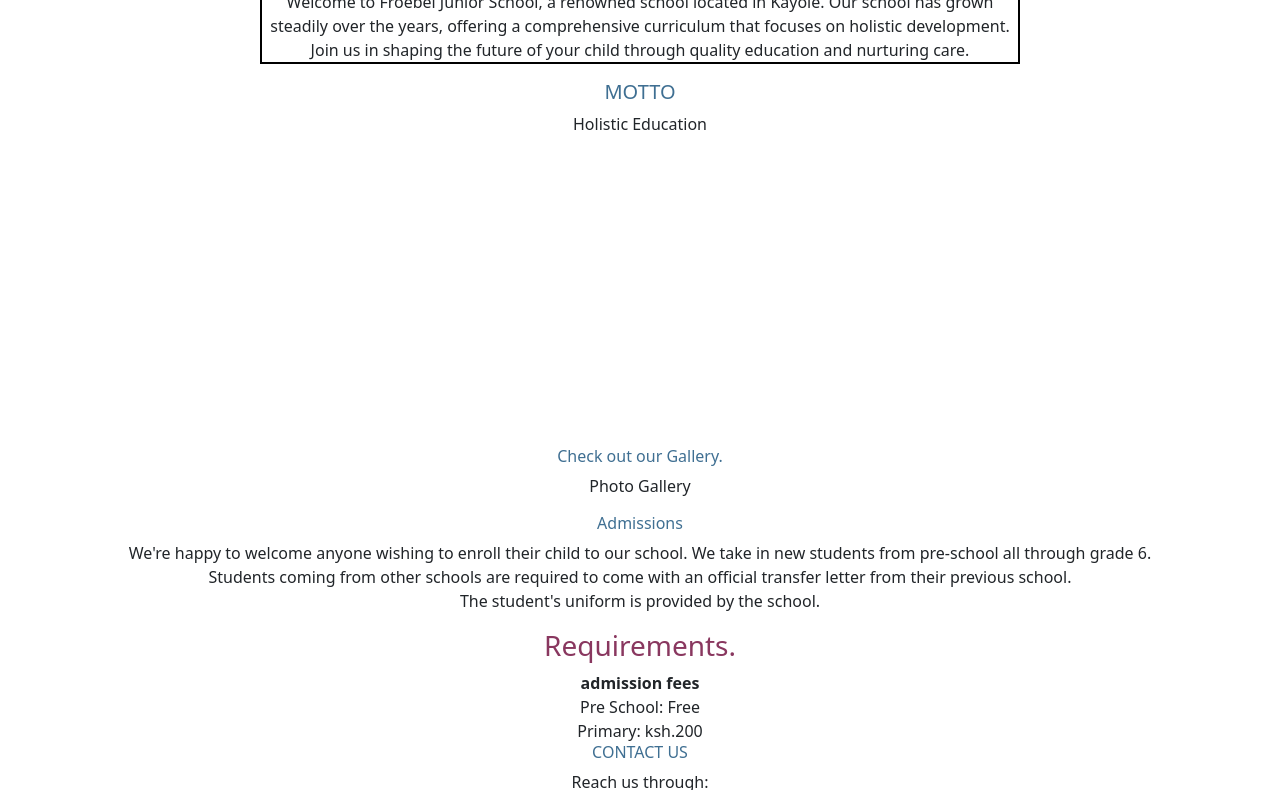
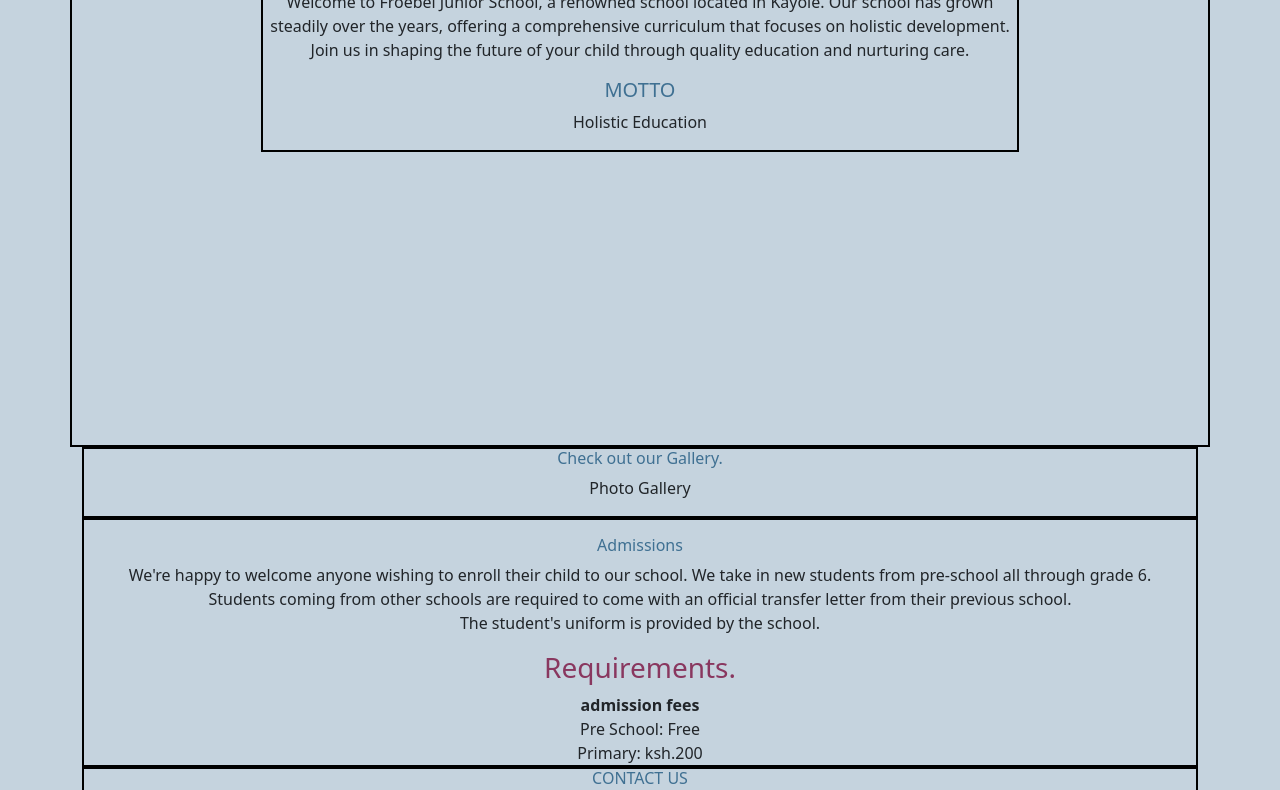
Before and after one commit to AdallaJr/froebel, a plain HTML site: page index.html in a window 1280 px wide. Shown: the part 409-1199 px from the top of the page. Drawn offline with nearby package versions, Linux system fonts and the light colour scheme.

Commit message:
Update index.html

```diff
--- a/index.html
+++ b/index.html
@@ -11,14 +11,17 @@
             #hero {
                 height: 100vh;
             }
-            /* main div {
+            main div {
                 border: #000 solid 2px;
-            } */
+            }
             h1,h2,h3,h4 {
                 color: #89375F;
             }
             h5,h6 {
-                color: #3f6f92;
+                color: rgb(63, 112, 146);
+            }
+            body {
+                background-color: rgba(63, 112, 146, 0.3);
             }
         </style>
     </head>
@@ -64,7 +67,7 @@
                         <h2 id="logo">
                             FROEBEL JUNIOR SCHOOL
                         </h2>
-                        <p id="hero-text" style="border: 2px solid #000;">
+                        <p id="hero-text">
                             Welcome to Froebel Junior School, a renowned school located in Kayole. Our school has grown steadily over the years, offering a comprehensive curriculum that focuses on holistic development. Join us in shaping the future of your child through quality education and nurturing care.
                         </p>
                         <h5>MOTTO</h5>
```
